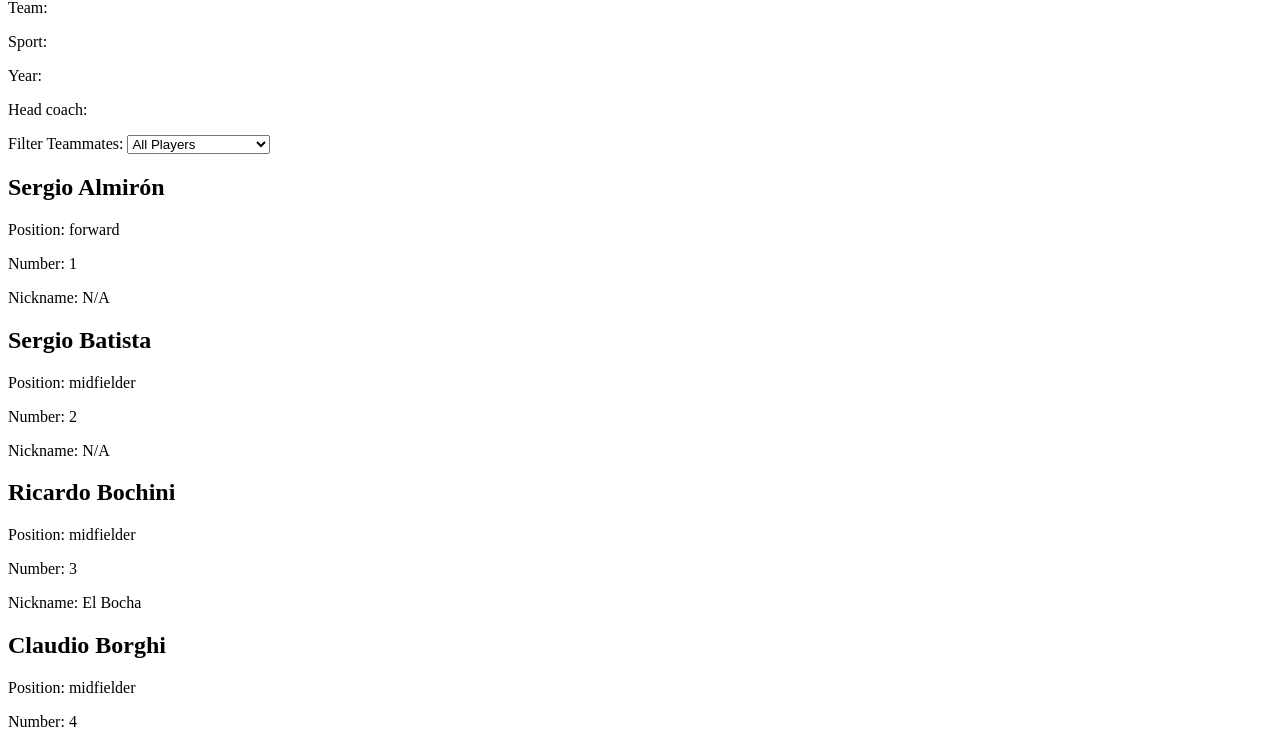
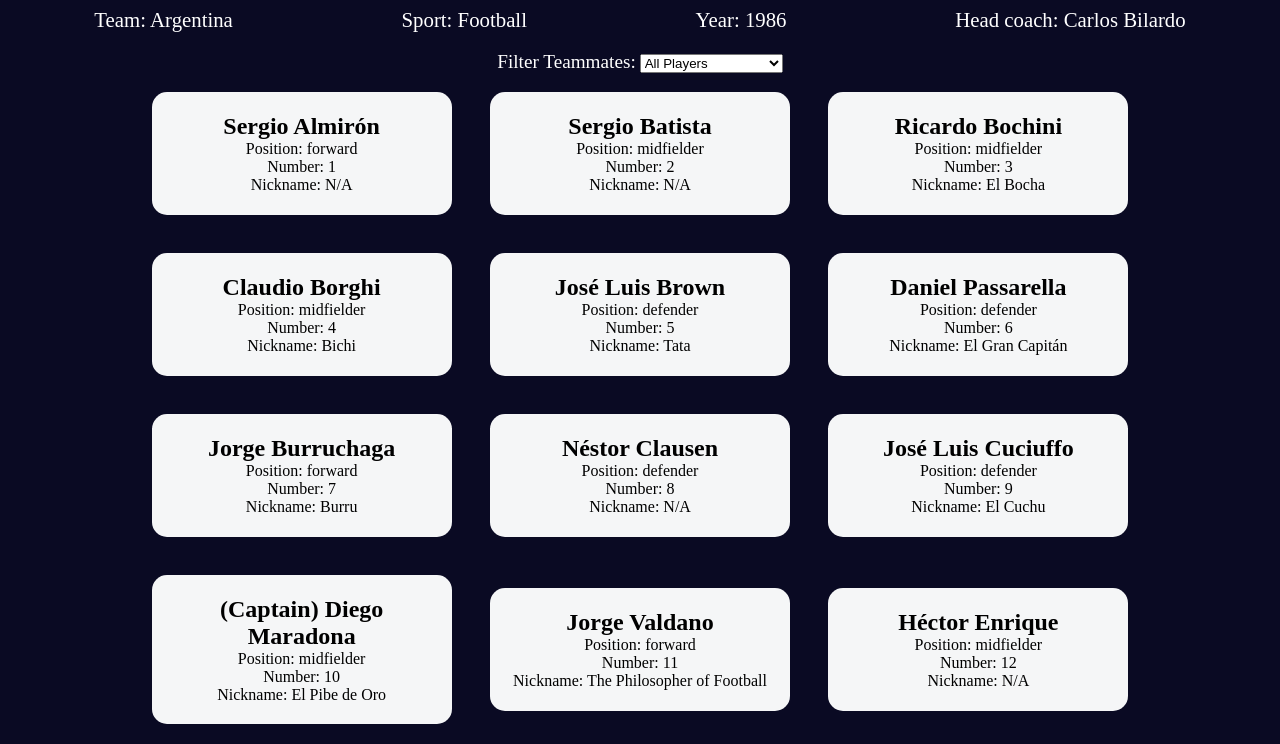
Before and after one commit to ahtishambashir/football-team-cards, a plain HTML site: page index.html in a window 1280 px wide. Shown: the part 81-825 px from the top of the page. Drawn offline with Linux system fonts and the light colour scheme.

Commit message:
Added teh flat array method

```diff
--- a/assets/js/main.js
+++ b/assets/js/main.js
@@ -225,3 +225,21 @@ playersDropdownList.addEventListener("change", (e) => {
       setPlayerCards();
   }
 });
+
+const flatArray = (arr) => {
+  let result = [];
+  for (let i = 0; i < arr.length; i++) {
+    let value = arr[i];
+    if (Array.isArray(value)) {
+      const flattendarray = flatArray(value);
+      for (let j = 0; j < flattendarray.length; j++) {
+        result.push(flattendarray[j]);
+      }
+    } else {
+      result.push(value);
+    }
+  }
+  return result;
+};
+
+console.log(flatArray([1, [2, [3, 4], 5], 6, [[7]]]));
--- a/index.html
+++ b/index.html
@@ -7,7 +7,7 @@
     <title>
       Learn Modern JavaScript methods by building football team cards
     </title>
-    <link rel="stylesheet" href="styles.css" />
+    <link rel="stylesheet" href="./assets/css/main.css" />
   </head>
   <body>
     <h1 class="title">Team stats</h1>
@@ -163,6 +163,6 @@
       </div>
     </main>
     <footer>&copy; freeCodeCamp</footer>
-    <script src="./script.js"></script>
+    <script src="./assets/js/main.js"></script>
   </body>
 </html>
```
